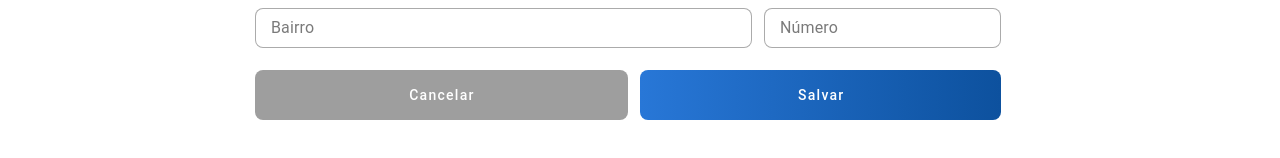
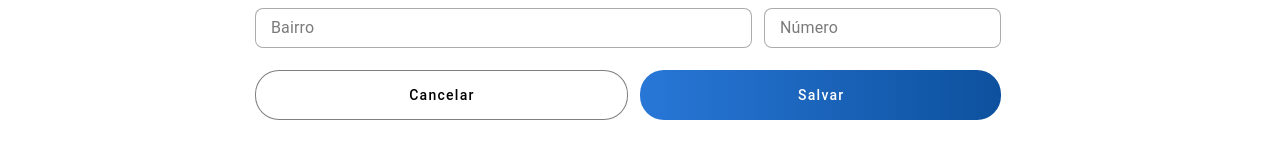
Before and after one commit to fabricadesoftware-ifc/fabricaGPTER_frontEnd, a Vue app: page /edit-patient in a window 1280 px wide. Shown: the part 588-746 px from the top of the page. Built offline with nearby package versions, Linux system fonts and the light colour scheme; a small style sheet from the web is missing.

Commit message:
STYLE: Mudar border radius e cor dos botões de cancelar e confirmar #1

```diff
--- a/src/components/CancelButton.vue
+++ b/src/components/CancelButton.vue
@@ -2,8 +2,9 @@
   <v-btn
     flat
     :height="smAndDown ? '40' : '50'"
-    color="grey"
-    class="text-white w-100 rounded-lg text-none"
+    color="white"
+    :class="smAndDown ? 'rounded-lg' : 'rounded-xl'"
+    class="text-black w-100 rounded-lg border-sm border-opacity-50 text-none"
     >{{ text }}</v-btn
   >
 </template>
--- a/src/components/ConfirmButton.vue
+++ b/src/components/ConfirmButton.vue
@@ -2,6 +2,7 @@
   <v-btn
     flat
     :height="smAndDown ? '40' : '50'"
+    :class="smAndDown ? 'rounded-lg' : 'rounded-xl'"
     class="darken-blue-gradient text-white w-100 rounded-lg text-none"
     ><slot /> {{ text }}</v-btn
   >
```
